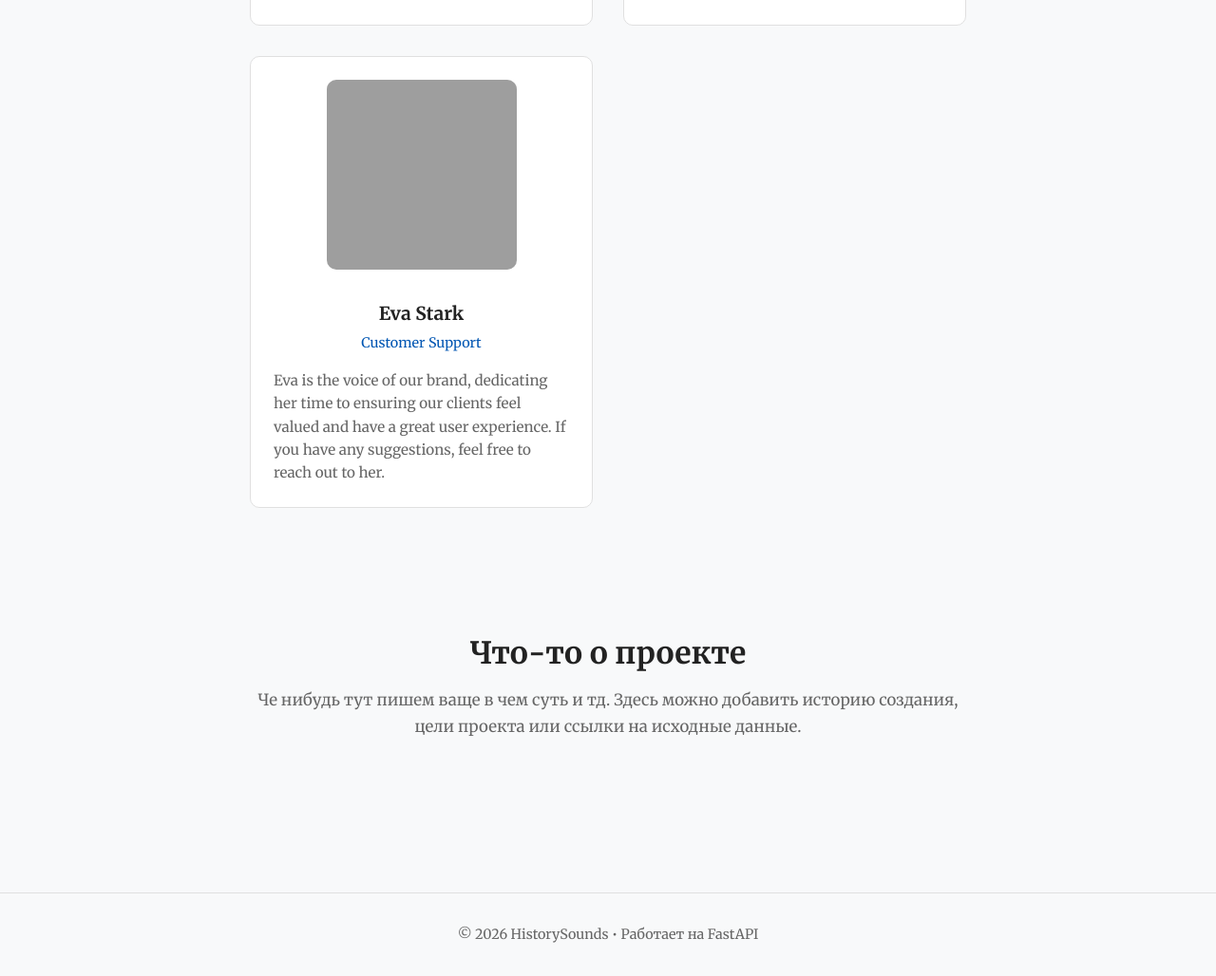
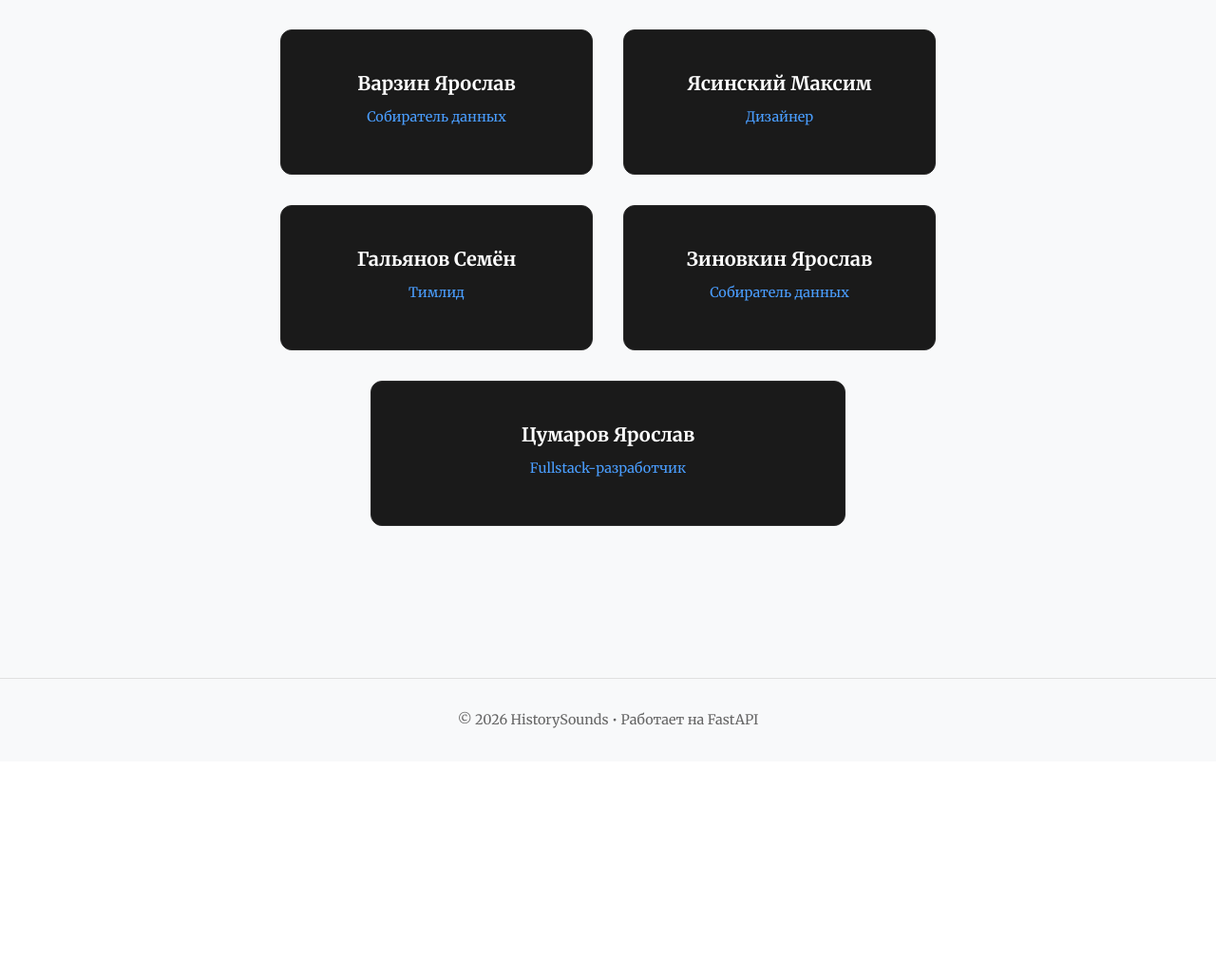
Before and after one commit to menneli/history-project, a FastAPI app: page / in a window 1280 px wide. Shown: the part 1182-2210 px from the top of the page at 95% size. After the commit the page ends 1949 px from the top, so only its background shows below. Run offline with FastAPI, Linux system fonts and the light colour scheme; grey boxes are pictures that could not be loaded.

Commit message:
main page changes

```diff
--- a/static/style.css
+++ b/static/style.css
@@ -655,6 +655,62 @@ footer {
   line-height: 1.7;
 }
 
+.team-grid {
+  display: grid;
+  grid-template-columns: repeat(2, 1fr);
+  gap: 2rem;
+  max-width: 900px;
+  margin: 0 auto;
+  padding: 2rem;
+}
+
+.team-card {
+  background: #1a1a1a;
+  border-radius: 12px;
+  padding: 2rem;
+  text-align: center;
+  border: 1px solid #2a2a2a;
+  transition: transform 0.3s ease, box-shadow 0.3s ease;
+}
+
+.team-card:hover {
+  transform: translateY(-5px);
+  box-shadow: 0 10px 30px rgba(0, 0, 0, 0.3);
+}
+
+.team-card h3 {
+  color: #fff;
+  margin-bottom: 0.5rem;
+  font-size: 1.25rem;
+}
+
+.team-role {
+  color: #4a9eff;
+  font-size: 0.9rem;
+  display: block;
+}
+
+.team-card-wide {
+  grid-column: 1 / -1;
+  max-width: 500px;
+  margin: 0 auto;
+  width: 100%;
+}
+
+/* Responsive */
+@media (max-width: 768px) {
+  .team-grid {
+    grid-template-columns: 1fr;
+    gap: 1rem;
+    padding: 1rem;
+  }
+
+  .team-card-wide {
+    grid-column: 1;
+    max-width: 100%;
+  }
+}
+
 /* Mobile tweaks */
 @media (max-width: 600px) {
   .hero { padding: 4rem 1rem 3rem; }
--- a/templates/main.html
+++ b/templates/main.html
@@ -4,44 +4,59 @@
 
 <!-- Hero Section -->
 <section class="hero">
-  <h1>Проект 'Погрузись в историю'</h1>
-  <p>Интерактивный исторический проект, включающий ленту времени с историческими событиями и музыку, связанную с ними.</p>
+  <h1>Проект History Sounds</h1>
+  <p>Музыка сопровождает современного человека повсюду: в метро, на улице, дома… Она стала неотъемлемой частью нашей жизни. В музыке композиторы отражают свои мысли, страхи, надежды, эмоции. XX век стал временем радикальных перемен: революций, войн, глобальных катастроф, технологических прорывов и культурных переворотов. Нам стало интересно, как эти события влияют на музыку. Так появился проект «History Sounds». Наша цель - помочь Вам совершить историческое путешествие с помощью музыки. </p>
   <a href="/timeline" class="cta-button">Начать путешествие</a>
+</section>
+
+<!-- About Section -->
+<section class="about">
+  <h2 class="section-title">О проекте:</h2>
+  <p>Проект представляет собой интерактивную ленту времени с основными событиями Российской истории XX века. К каждому из них представлены связанные музыкальные произведения, отражающие дух эпохи.</p>
 </section>
 
 <!-- Team Section -->
 <section class="team">
   <h2 class="section-title">Команда</h2>
-  <p class="section-subtitle">Наш полный состав и тд, к примеру как тут эти челы</p>
+  <p class="section-subtitle">Студенты 1 курса ИТМО</p>
 
   <div class="team-grid">
     <div class="team-card">
-      <img src="https://i.pravatar.cc/300?img=5" alt="Lucy Good" class="team-photo">
-      <h3>Lucy Good</h3>
-      <span class="team-role">Design Director</span>
-      <p>Lucy handles everything visual. With five years of experience studying visual communication in London, she applies her expertise to make the world a bit more beautiful.</p>
+<!--      <img src="https://i.pravatar.cc/300?img=5" alt="Lucy Good" class="team-photo">-->
+      <h3>Варзин Ярослав</h3>
+      <span class="team-role">Собиратель данных</span>
+<!--      <p>Lucy handles everything visual. With five years of experience studying visual communication in London, she applies her expertise to make the world a bit more beautiful.</p>-->
     </div>
 
     <div class="team-card">
-      <img src="https://i.pravatar.cc/300?img=11" alt="Max Holden" class="team-photo">
-      <h3>Max Holden</h3>
-      <span class="team-role">Founder & Art Director</span>
-      <p>Max, the founder of our company, is the driving force behind our core goals and values. He assembled our team's key members, nurtured their unique talents, and guided them to excel in delivering exceptional results.</p>
+<!--      <img src="https://i.pravatar.cc/300?img=11" alt="Max Holden" class="team-photo">-->
+      <h3>Ясинский Максим</h3>
+      <span class="team-role">Дизайнер</span>
+<!--      <p>Max, the founder of our company, is the driving force behind our core goals and values. He assembled our team's key members, nurtured their unique talents, and guided them to excel in delivering exceptional results.</p>-->
     </div>
 
     <div class="team-card">
-      <img src="https://i.pravatar.cc/300?img=9" alt="Eva Stark" class="team-photo">
-      <h3>Eva Stark</h3>
-      <span class="team-role">Customer Support</span>
-      <p>Eva is the voice of our brand, dedicating her time to ensuring our clients feel valued and have a great user experience. If you have any suggestions, feel free to reach out to her.</p>
+<!--      <img src="https://i.pravatar.cc/300?img=9" alt="Eva Stark" class="team-photo">-->
+      <h3>Гальянов Семён</h3>
+      <span class="team-role">Тимлид</span>
+<!--      <p>Eva is the voice of our brand, dedicating her time to ensuring our clients feel valued and have a great user experience. If you have any suggestions, feel free to reach out to her.</p>-->
+    </div>
+
+    <div class="team-card">
+<!--      <img src="https://i.pravatar.cc/300?img=9" alt="Eva Stark" class="team-photo">-->
+      <h3>Зиновкин Ярослав</h3>
+      <span class="team-role">Собиратель данных</span>
+<!--      <p>Eva is the voice of our brand, dedicating her time to ensuring our clients feel valued and have a great user experience. If you have any suggestions, feel free to reach out to her.</p>-->
+    </div>
+
+    <div class="team-card team-card-wide">
+<!--      <img src="https://i.pravatar.cc/300?img=9" alt="Eva Stark" class="team-photo">-->
+      <h3>Цумаров Ярослав</h3>
+      <span class="team-role">Fullstack-разработчик</span>
+<!--      <p>Eva is the voice of our brand, dedicating her time to ensuring our clients feel valued and have a great user experience. If you have any suggestions, feel free to reach out to her.</p>-->
     </div>
   </div>
 </section>
 
-<!-- About Section -->
-<section class="about">
-  <h2 class="section-title">Что-то о проекте</h2>
-  <p>Че нибудь тут пишем ваще в чем суть и тд. Здесь можно добавить историю создания, цели проекта или ссылки на исходные данные.</p>
-</section>
 
 {% endblock %}
```
